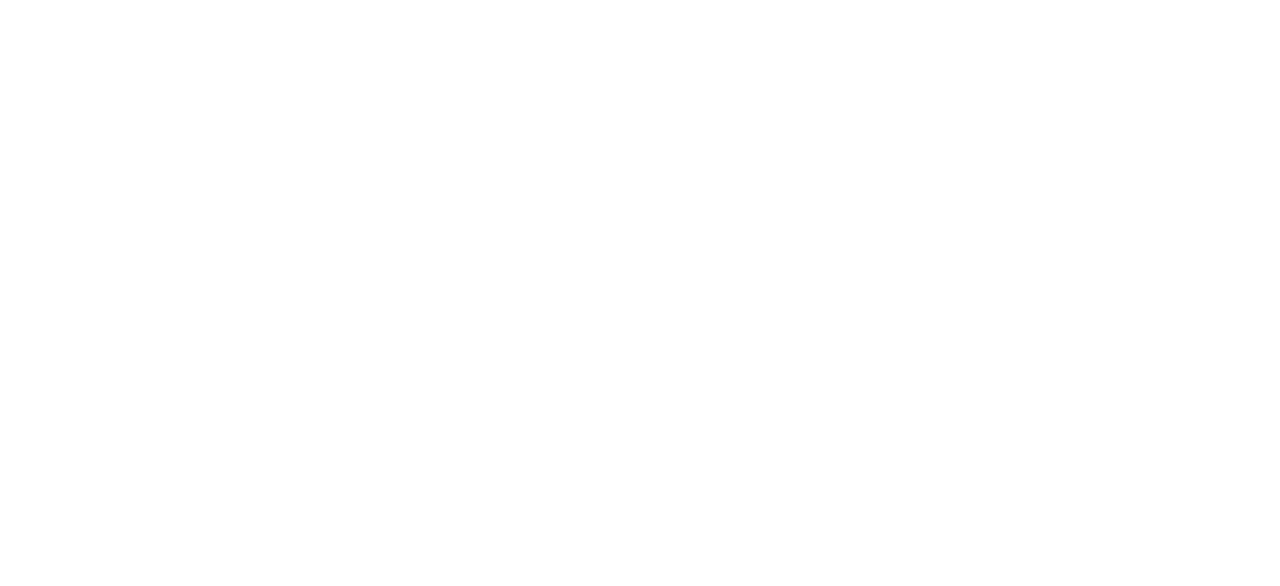
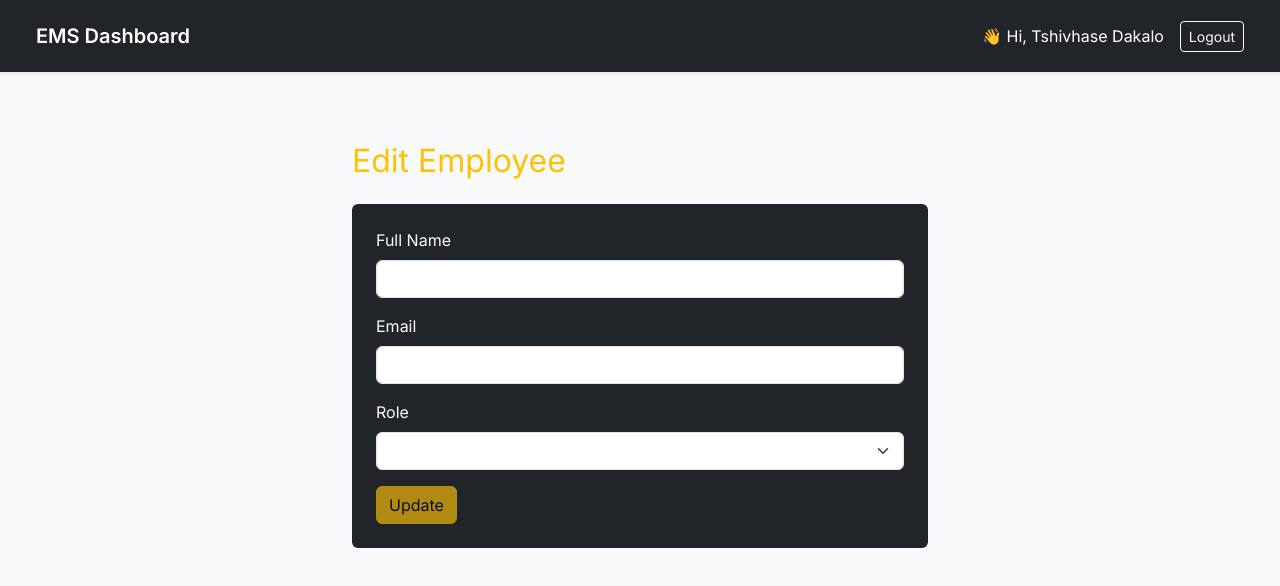
Before and after one commit to 123dakalo/EMS-application, an Angular app in the folder employeefrontend/: page /superadmin/edit-employee/1 in a window 1280 px wide. Before the commit this address led to /. Shown: the top 586 px of the page. Built offline with nearby package versions, Linux system fonts and the light colour scheme; no server answers.

Commit message:
edit button
edit employee page implimented

```diff
--- a/employeefrontend/src/app/app-routing.module.ts
+++ b/employeefrontend/src/app/app-routing.module.ts
@@ -7,6 +7,7 @@
 import {ManageEmployeeComponent} from './superadmin/manage-employee/manage-employee.component';
 import {DashboardComponent} from './superadmin/dashboard/dashboard.component';
 import {AddEmployeeComponent} from './superadmin/add-employee/add-employee.component';
+import {EditEmployeeComponent} from './superadmin/edit-employee/edit-employee.component';
 
 const routes: Routes = [
   { path: '', redirectTo: 'login', pathMatch: 'full' },
@@ -21,6 +22,7 @@
     { path: 'dashboard', component: DashboardComponent },
     { path: 'manage-employee', component: ManageEmployeeComponent },
     { path: 'add-employee', component: AddEmployeeComponent},
+    { path: 'edit-employee/:id', component: EditEmployeeComponent },
   ]},
 
 
--- a/employeefrontend/src/app/app.module.ts
+++ b/employeefrontend/src/app/app.module.ts
@@ -12,6 +12,7 @@
 import { ManageEmployeeComponent } from './superadmin/manage-employee/manage-employee.component';
 import { DashboardComponent } from './superadmin/dashboard/dashboard.component';
 import { AddEmployeeComponent } from './superadmin/add-employee/add-employee.component';
+import { EditEmployeeComponent } from './superadmin/edit-employee/edit-employee.component';
 
 @NgModule({
   declarations: [
@@ -23,6 +24,7 @@
     ManageEmployeeComponent,
     DashboardComponent,
     AddEmployeeComponent,
+    EditEmployeeComponent,
   ],
   imports: [
     BrowserModule,
--- a/employeefrontend/src/app/employee.service.ts
+++ b/employeefrontend/src/app/employee.service.ts
@@ -16,6 +16,10 @@
     return this.http.get<Employee[]>(this.baseUrl);
   }
 
+  getEmployeeById(id: number): Observable<Employee> {
+    return this.http.get<Employee>(`${this.baseUrl}/${id}`);
+  }
+
   createEmployee(employee: Employee): Observable<Employee> {
     return this.http.post<Employee>(this.baseUrl, employee);
   }
--- /dev/null
+++ b/employeefrontend/src/app/superadmin/edit-employee/edit-employee.component.html
@@ -0,0 +1,26 @@
+<div class="container mt-4" style="max-width: 600px;">
+  <h2 class="mb-4 text-warning">Edit Employee</h2>
+
+  <form [formGroup]="employeeForm" (ngSubmit)="onSubmit()" class="bg-dark p-4 rounded text-light">
+    <div class="mb-3">
+      <label class="form-label">Full Name</label>
+      <input type="text" class="form-control" formControlName="fullName" />
+    </div>
+
+    <div class="mb-3">
+      <label class="form-label">Email</label>
+      <input type="email" class="form-control" formControlName="emailId" />
+    </div>
+
+    <div class="mb-3">
+      <label class="form-label">Role</label>
+      <select class="form-select" formControlName="role">
+        <option value="employee">Employee</option>
+        <option value="admin">Admin</option>
+        <option value="superadmin">Super Admin</option>
+      </select>
+    </div>
+
+    <button type="submit" class="btn btn-warning" [disabled]="employeeForm.invalid">Update</button>
+  </form>
+</div>
--- /dev/null
+++ b/employeefrontend/src/app/superadmin/edit-employee/edit-employee.component.ts
@@ -0,0 +1,46 @@
+import {Component, OnInit} from '@angular/core';
+import {FormBuilder, FormGroup, Validators} from '@angular/forms';
+import {ActivatedRoute, Router} from '@angular/router';
+import {EmployeeService} from '../../employee.service';
+
+@Component({
+  selector: 'app-edit-employee',
+  standalone: false,
+  templateUrl: './edit-employee.component.html',
+  styleUrl: './edit-employee.component.css'
+})
+export class EditEmployeeComponent implements  OnInit {
+
+  employeeForm!: FormGroup;
+  employeeId!: number;
+
+  constructor(
+    private fb: FormBuilder,
+    private route: ActivatedRoute,
+    private router: Router,
+    private employeeService: EmployeeService
+  ) {}
+
+  ngOnInit(): void {
+    this.employeeId = +this.route.snapshot.paramMap.get('id')!;
+    this.employeeForm = this.fb.group({
+      fullName: ['', Validators.required],
+      emailId: ['', [Validators.required, Validators.email]],
+      role: ['', Validators.required]
+    });
+
+    this.employeeService.getEmployeeById(this.employeeId).subscribe(data => {
+      this.employeeForm.patchValue(data);
+    });
+  }
+
+  onSubmit(): void {
+    if (this.employeeForm.valid) {
+      this.employeeService.updateEmployee(this.employeeId, this.employeeForm.value)
+        .subscribe(() => {
+          alert('Employee updated successfully!');
+          this.router.navigate(['/superadmin/manage-employee']);
+        });
+    }
+  }
+}
--- a/employeefrontend/src/app/superadmin/manage-employee/manage-employee.component.html
+++ b/employeefrontend/src/app/superadmin/manage-employee/manage-employee.component.html
@@ -16,7 +16,7 @@
     </thead>
     <tbody>
     <tr *ngFor="let emp of employees">
-      <td>{{ emp.id }}</td>
+      <td>EMS{{ emp.id }}</td>
       <td>{{ emp.fullName }}</td>
       <td>{{ emp.emailId }}</td>
       <td>{{ emp.role }}</td>
--- a/employeefrontend/src/app/superadmin/manage-employee/manage-employee.component.ts
+++ b/employeefrontend/src/app/superadmin/manage-employee/manage-employee.component.ts
@@ -2,6 +2,7 @@
 import {Employee} from '../../employee';
 import {EmployeeService} from '../../employee.service';
 import {HttpClient} from '@angular/common/http';
+import {ActivatedRoute, Router} from '@angular/router';
 
 @Component({
   selector: 'app-manage-employee',
@@ -14,14 +15,12 @@
   employees:  Employee[] = [];
 
   constructor(private employeeService: EmployeeService,
-              private http: HttpClient) {}
+              private http: HttpClient, private router: Router,
+              private route: ActivatedRoute) {}
 
   ngOnInit() {
     this.getAllEmployees();
-  }
-
-  openAddForm(){
-
+    const id = this.route.snapshot.paramMap.get('id');
   }
 
   getAllEmployees() {
@@ -31,8 +30,9 @@
   }
 
   editEmployee(employee: Employee) {
+    this.router.navigate(['/superadmin/edit-employee', employee.id]);
+  }
 
-  }
   deleteEmployee(id: number) {
     if (confirm('Are you sure you want to delete this employee?')) {
       this.employeeService.deleteEmployee(id).subscribe(() => {
```
Also changed, not shown: employeefrontend/src/app/superadmin/edit-employee/edit-employee.component.css (added), 1 other file (tests, documents, lock files or other folders).
